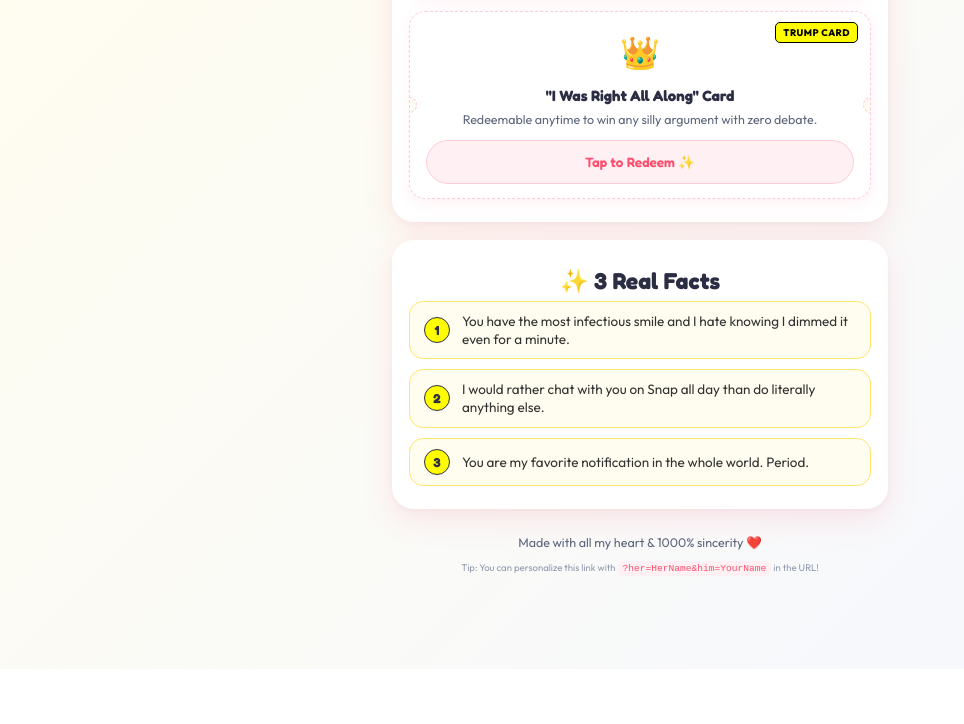
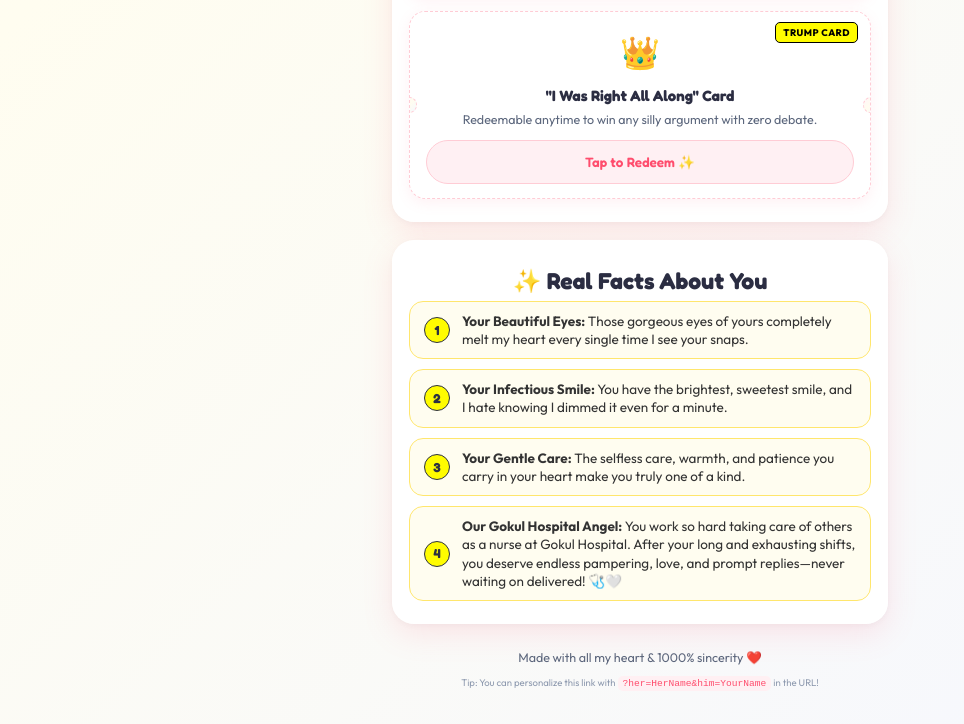
Before and after one commit to 489R5N/im-sorry, a plain HTML site: page index.html in a window 1280 px wide. Shown: the part 1994-2718 px from the top of the page, without its empty margins (0-964 px from the left). Before the commit the page ends 2663 px from the top, so only its background shows below. Drawn offline with nearby package versions, Linux system fonts and the light colour scheme.

Commit message:
Add personalized real facts: eyes, care, smile, and Gokul hospital nurse context

```diff
--- a/index.html
+++ b/index.html
@@ -229,19 +229,23 @@
 
     <!-- Why You Mean Everything To Me -->
     <section class="card reasons-card">
-      <h2 class="section-title">✨ 3 Real Facts</h2>
+      <h2 class="section-title">✨ Real Facts About You</h2>
       <div class="reasons-list">
         <div class="reason-pill">
           <span class="pill-number">1</span>
-          <p>You have the most infectious smile and I hate knowing I dimmed it even for a minute.</p>
+          <p><strong>Your Beautiful Eyes:</strong> Those gorgeous eyes of yours completely melt my heart every single time I see your snaps.</p>
         </div>
         <div class="reason-pill">
           <span class="pill-number">2</span>
-          <p>I would rather chat with you on Snap all day than do literally anything else.</p>
+          <p><strong>Your Infectious Smile:</strong> You have the brightest, sweetest smile, and I hate knowing I dimmed it even for a minute.</p>
         </div>
         <div class="reason-pill">
           <span class="pill-number">3</span>
-          <p>You are my favorite notification in the whole world. Period.</p>
+          <p><strong>Your Gentle Care:</strong> The selfless care, warmth, and patience you carry in your heart make you truly one of a kind.</p>
+        </div>
+        <div class="reason-pill">
+          <span class="pill-number">4</span>
+          <p><strong>Our Gokul Hospital Angel:</strong> You work so hard taking care of others as a nurse at Gokul Hospital. After your long and exhausting shifts, you deserve endless pampering, love, and prompt replies—never waiting on delivered! 🩺🤍</p>
         </div>
       </div>
     </section>
```
